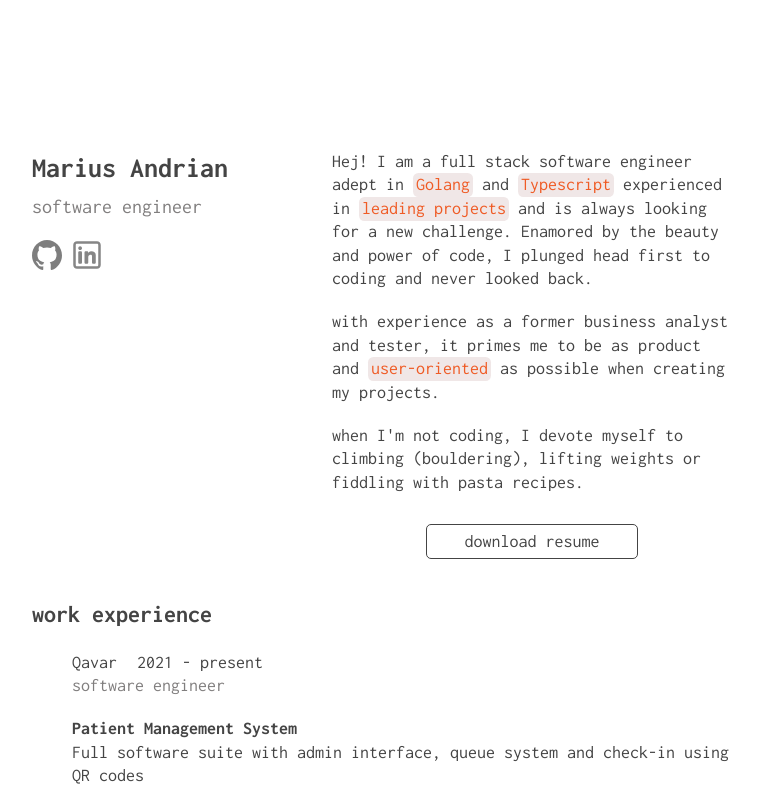
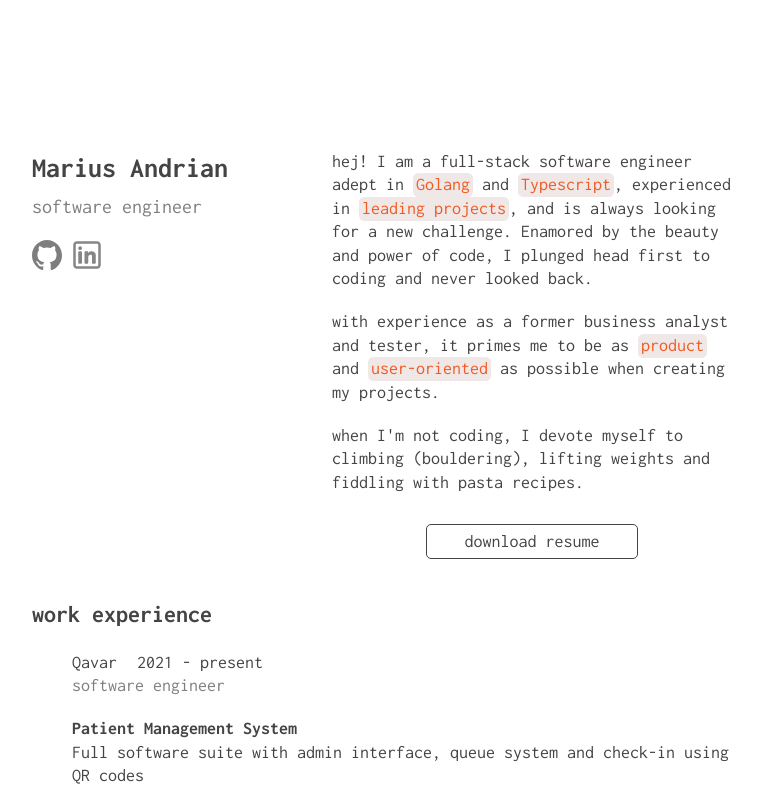
Before and after one commit to mariusandrian/portfolio-v2, an Angular app: page / in a window 1280 px wide. Shown: the top 800 px of the page, without its empty margins (258-1019 px from the left). Built offline with nearby package versions, Linux system fonts and the light colour scheme.

Commit message:
fix: ui typo

```diff
--- a/src/app/app.component.html
+++ b/src/app/app.component.html
@@ -19,21 +19,22 @@
       </div>
       <div class="statement-container">
         <div class="paragraph">
-          Hej! I am a full stack software engineer adept in
+          hej! I am a full-stack software engineer adept in
           <code class="inline">Golang</code>
-          and <code class="inline">Typescript</code> experienced in
-          <code class="inline">leading projects</code> and is always looking for
-          a new challenge. Enamored by the beauty and power of code, I plunged
-          head first to coding and never looked back.
+          and <code class="inline">Typescript</code>, experienced in
+          <code class="inline">leading projects</code>, and is always looking
+          for a new challenge. Enamored by the beauty and power of code, I
+          plunged head first to coding and never looked back.
         </div>
         <div class="paragraph">
           with experience as a former business analyst and tester, it primes me
-          to be as product and <code class="inline">user-oriented</code> as
-          possible when creating my projects.
+          to be as <code class="inline">product</code> and
+          <code class="inline">user-oriented</code> as possible when creating my
+          projects.
         </div>
         <div class="paragraph">
           when I'm not coding, I devote myself to climbing (bouldering), lifting
-          weights or fiddling with pasta recipes.
+          weights and fiddling with pasta recipes.
         </div>
         <div class="download-btn">
           <a href="../assets/Marius Andrian_Resume_082023.docx">
@@ -60,7 +61,7 @@
           <div class="project">Educational Flashcard App</div>
           <div class="desc">
             iOS and Android app to prepare for upcoming tests, built with
-            Nativscript
+            Nativescript
           </div>
           <div class="project">Interactive Quiz</div>
           <div class="desc">
```
